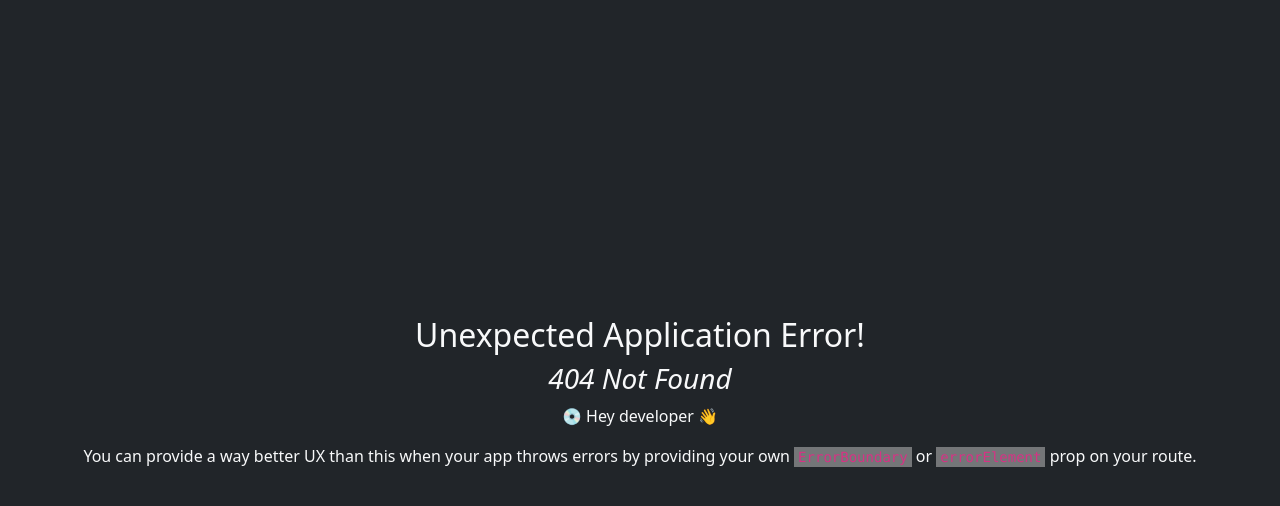
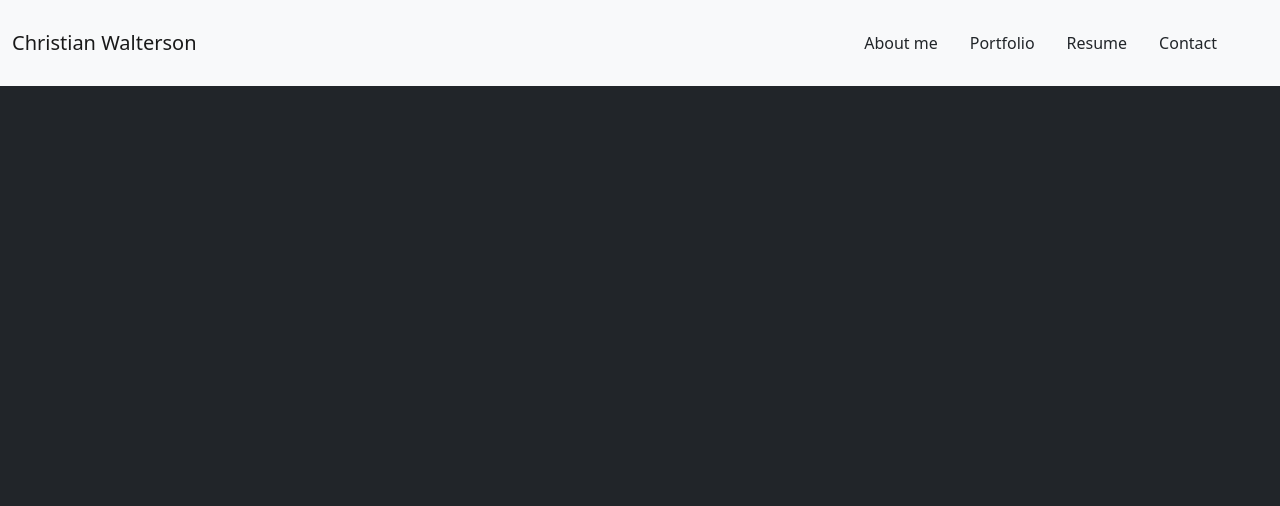
Before and after one commit to cgwol/challenge-20-react-portfolio, a React (Vite) app: page /Resume in a window 1280 px wide. Before the commit this address had no page. Shown: the top 506 px of the page. Built offline with nearby package versions, Linux system fonts and the light colour scheme.

Commit message:
Working Routes

```diff
--- a/src/App.jsx
+++ b/src/App.jsx
@@ -1,6 +1,4 @@
-import { useState } from 'react'
-import reactLogo from './assets/react.svg'
-import viteLogo from '/vite.svg'
+import { Outlet } from "react-router-dom";
 import './App.css'
 import 'bootstrap/dist/css/bootstrap.min.css';
 import Header from './components/Header'
@@ -9,6 +7,9 @@ function App() {
   return (
     <>
       <Header/>
+      <main>
+        <Outlet />
+      </main>
     </>
   )
 }
--- a/src/components/Header.jsx
+++ b/src/components/Header.jsx
@@ -3,7 +3,7 @@ import NavBar from "./Nav";
 export default function Header() {
     return (
         <header>
-            <nav className="navbar navbar-expanf-lg navbar-light bg-light fixed-top">
+            <nav className="navbar navbar-expand-lg navbar-light bg-light fixed-top">
                 <div className="container-fluid d-flex align-items-center">
                     <h1 className="navbar-brand mb-0">Christian Walterson</h1>
                     <NavBar />
--- a/src/main.jsx
+++ b/src/main.jsx
@@ -1,19 +1,39 @@
-import React from 'react'
-import ReactDOM from 'react-dom/client'
-import App from './App.jsx'
-import './index.css'
-import { createBrowserRouter, RouterProvider } from 'react-router-dom'
+import React from "react";
+import ReactDOM from "react-dom/client";
+import { createBrowserRouter, RouterProvider } from "react-router-dom";
+
+import App from "./App.jsx";
+import About from "./pages/About.jsx";
+import Portfolio from "./pages/Portfolio.jsx";
+import Contact from "./pages/Contact.jsx";
+import Resume from "./pages/Resume.jsx";
 
 const router = createBrowserRouter([
   {
-    path: '/',
+    path: "/",
     element: <App />,
+    // errorElement: <Error />,
     children: [
+      {
+        index: true,
+        element: <About />,
+      },
+      {
+        path: "/Portfolio",
+        element: <Portfolio />,
+      },
+      {
+        path: "/Contact",
+        element: <Contact />,
+      },
+      {
+        path: "/Resume",
+        element: <Resume />,
+      },
+    ],
+  },
+]);
 
-    ]
-  }
-])
-
-ReactDOM.createRoot(document.getElementById('root')).render(
-  <RouterProvider router={router}/>
-)
+ReactDOM.createRoot(document.getElementById("root")).render(
+  <RouterProvider router={router} />
+);
--- a/src/pages/About.jsx
+++ b/src/pages/About.jsx
@@ -0,0 +1,5 @@
+export default function About() {
+    return (
+      <span>Hello</span>
+    );
+  }
--- a/src/pages/Contact.jsx
+++ b/src/pages/Contact.jsx
@@ -0,0 +1,5 @@
+export default function Contact() {
+    return (
+      <span>Hello</span>
+    );
+  }
--- a/src/pages/Portfolio.jsx
+++ b/src/pages/Portfolio.jsx
@@ -0,0 +1,5 @@
+export default function Portfolio() {
+    return (
+      <span>Hello</span>
+    );
+  }
--- a/src/pages/Resume.jsx
+++ b/src/pages/Resume.jsx
@@ -0,0 +1,5 @@
+export default function Resume() {
+    return (
+      <span>Hello</span>
+    );
+  }
```
Also changed, not shown: src/components/Footer.jsx (added).
